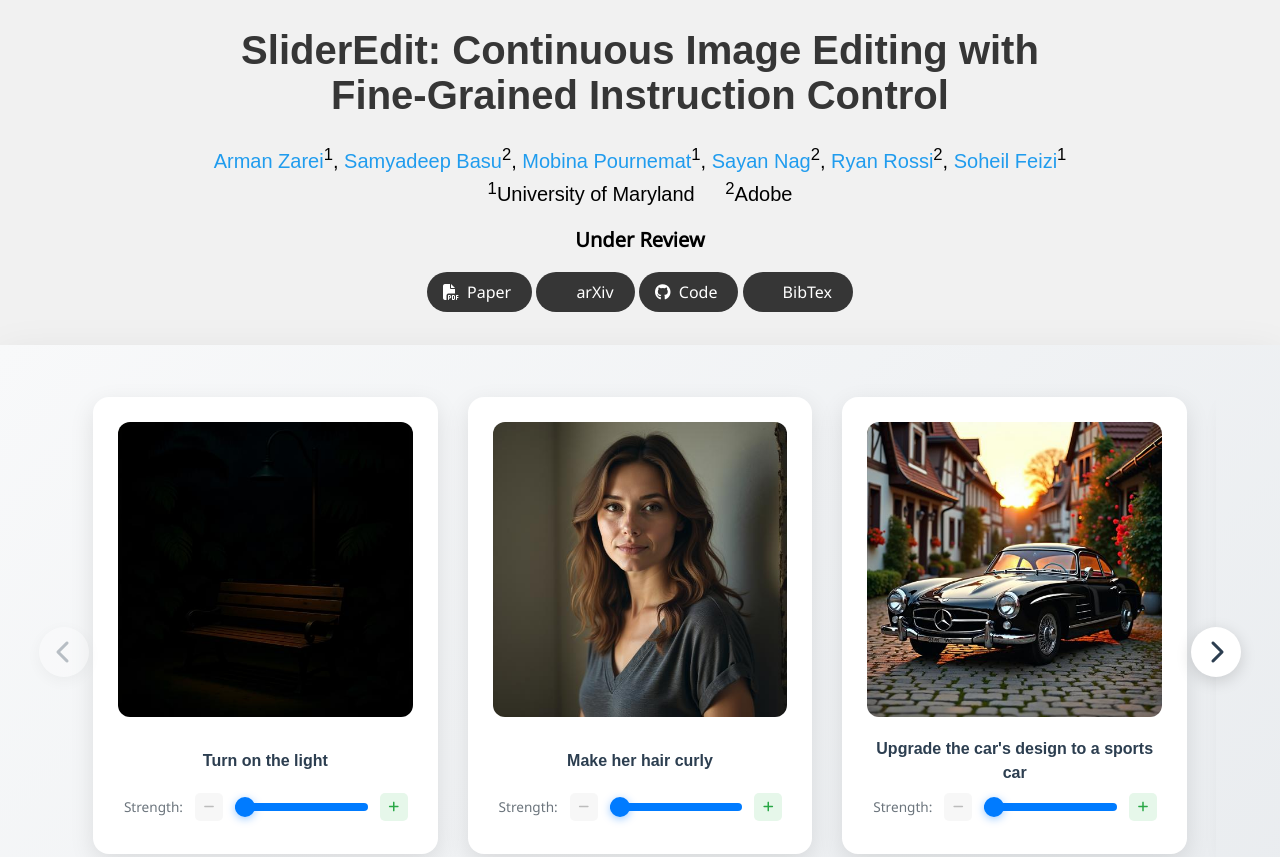
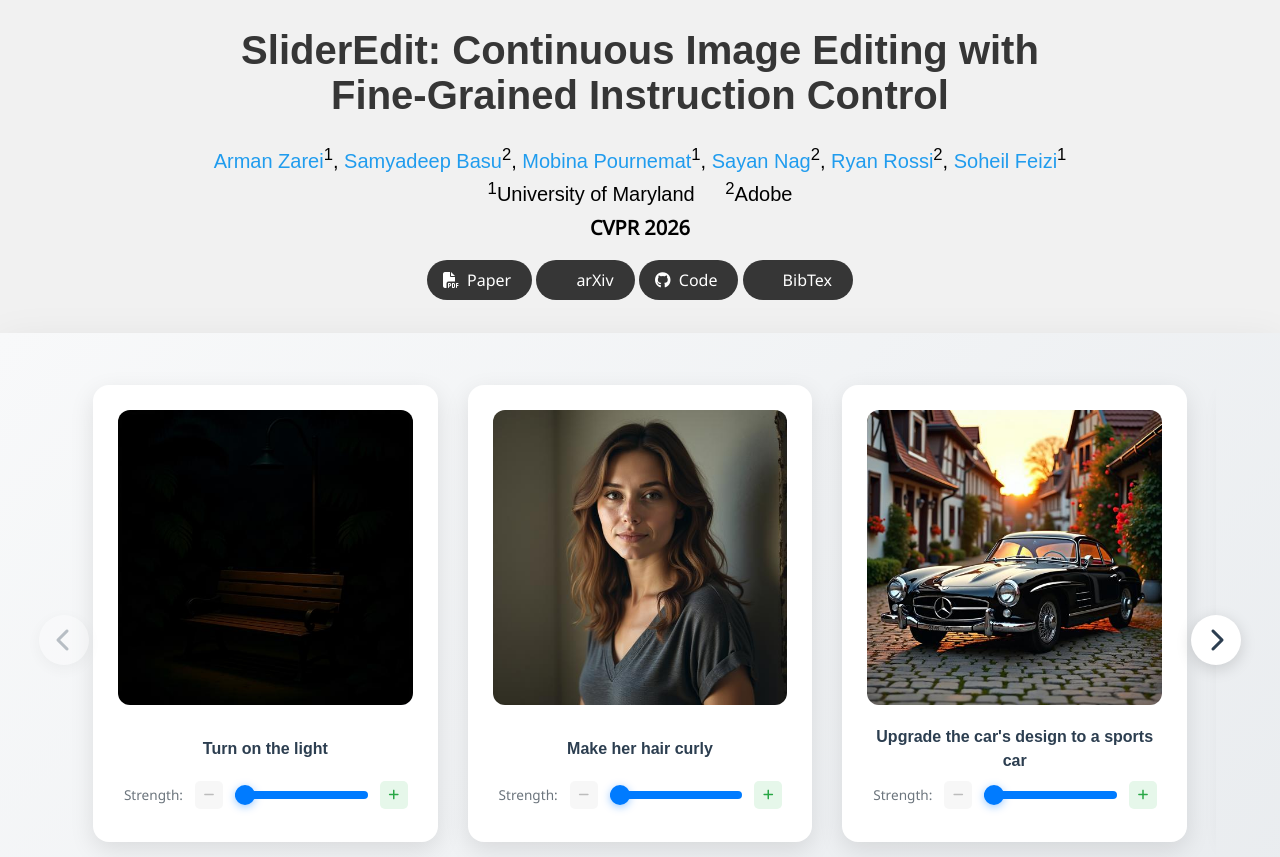
Before and after one commit to ArmanZarei/SliderEdit, a plain HTML site: page index.html in a window 1280 px wide. Shown: the top 857 px of the page. Drawn offline with nearby package versions, Linux system fonts and the light colour scheme; some icons are missing; a web font is replaced by a local one.

Commit message:
Update venue

```diff
--- a/index.html
+++ b/index.html
@@ -98,8 +98,8 @@
             <sup>1</sup><span class="author-block" style="margin-right: 25px;">University of Maryland</span> <sup>2</sup><span class="author-block">Adobe</span>
           </div>
 
-          <div class="is-size-5 publication-venue mt-4">
-            Under Review
+          <div class="is-size-5 publication-venue mt-1">
+            CVPR 2026
           </div>
 
           <div class="column has-text-centered">
```
